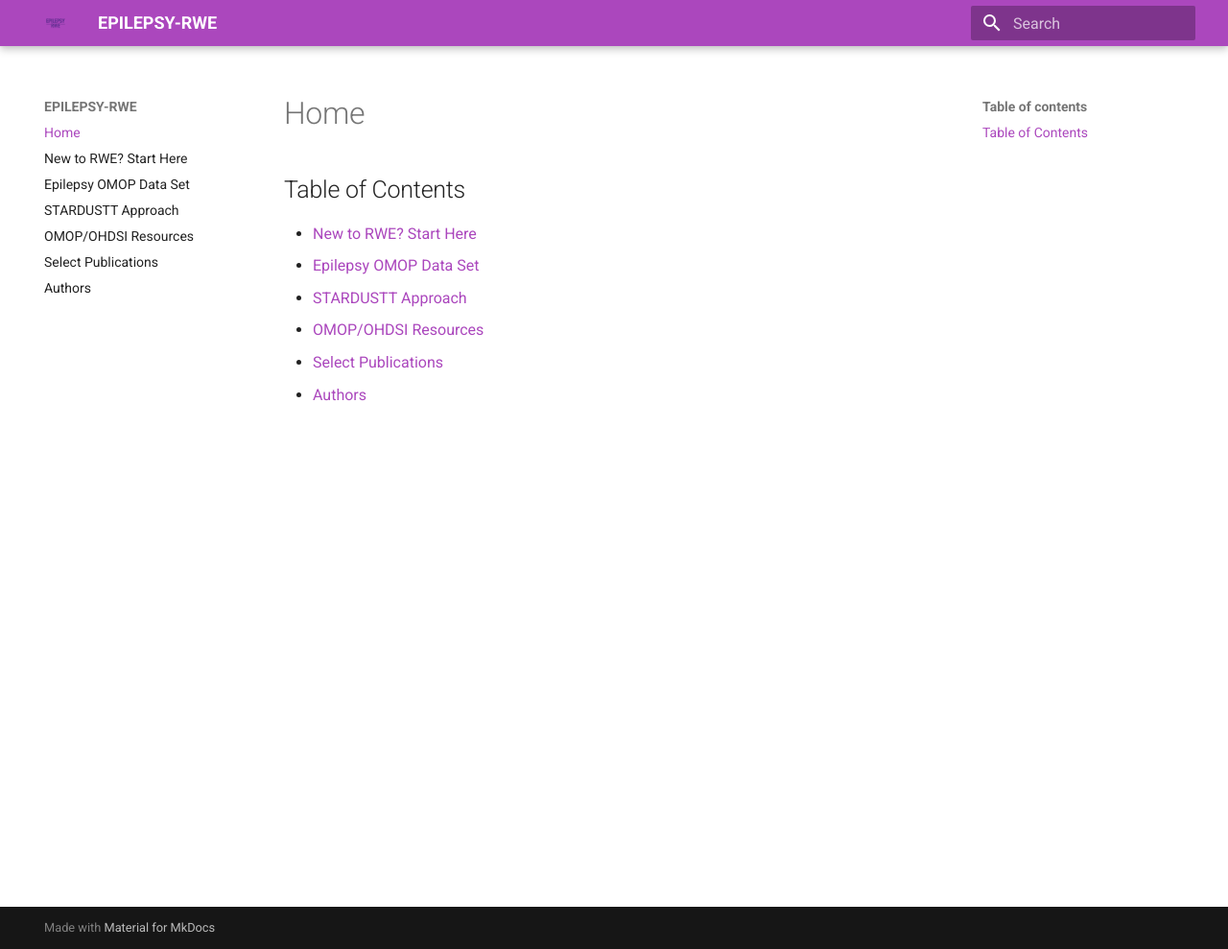
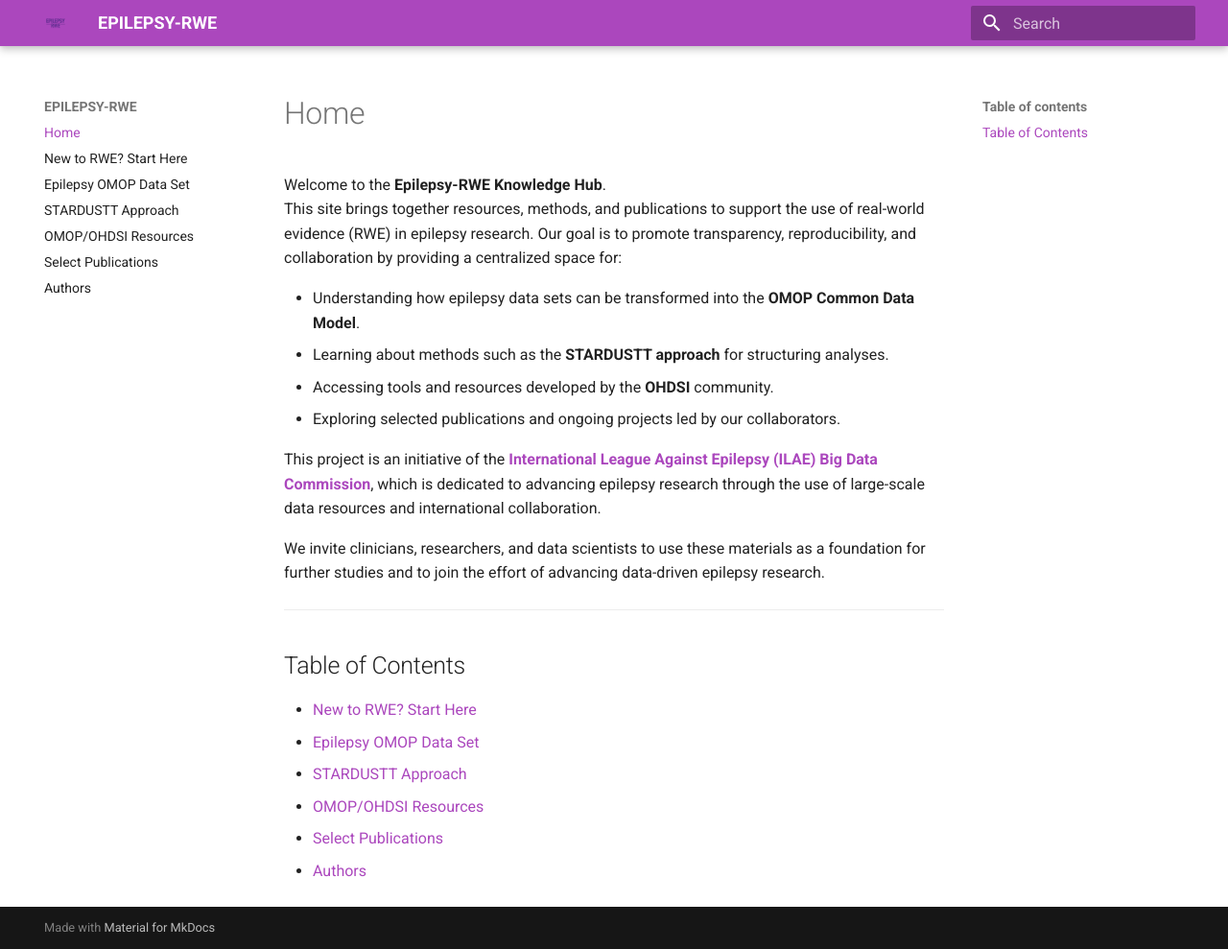
Before and after one commit to BoyceLab/EPILEPSY-RWE, an MkDocs documentation site: the page built from docs/index.md, in a window 1280 px wide and 989 px high. Shown: the whole window at 96% size. Built offline with MkDocs 1.6.1 and Material for MkDocs 9.7.7, drawn with Linux system fonts in a browser that asks for light colours.

Commit message:
Update index.md

```diff
--- a/docs/index.md
+++ b/docs/index.md
@@ -1,4 +1,18 @@
 # Home
+
+Welcome to the **Epilepsy-RWE Knowledge Hub**.
+This site brings together resources, methods, and publications to support the use of real-world evidence (RWE) in epilepsy research. Our goal is to promote transparency, reproducibility, and collaboration by providing a centralized space for:
+
+- Understanding how epilepsy data sets can be transformed into the **OMOP Common Data Model**.
+- Learning about methods such as the **STARDUSTT approach** for structuring analyses.
+- Accessing tools and resources developed by the **OHDSI** community.
+- Exploring selected publications and ongoing projects led by our collaborators.
+
+This project is an initiative of the **[International League Against Epilepsy (ILAE) Big Data Commission](https://www.ilae.org/about-ilae/committees-task-forces-and-advisory-commissions/big-data-commission)**, which is dedicated to advancing epilepsy research through the use of large-scale data resources and international collaboration.
+
+We invite clinicians, researchers, and data scientists to use these materials as a foundation for further studies and to join the effort of advancing data-driven epilepsy research.
+
+---
 
 ## Table of Contents
 
```
